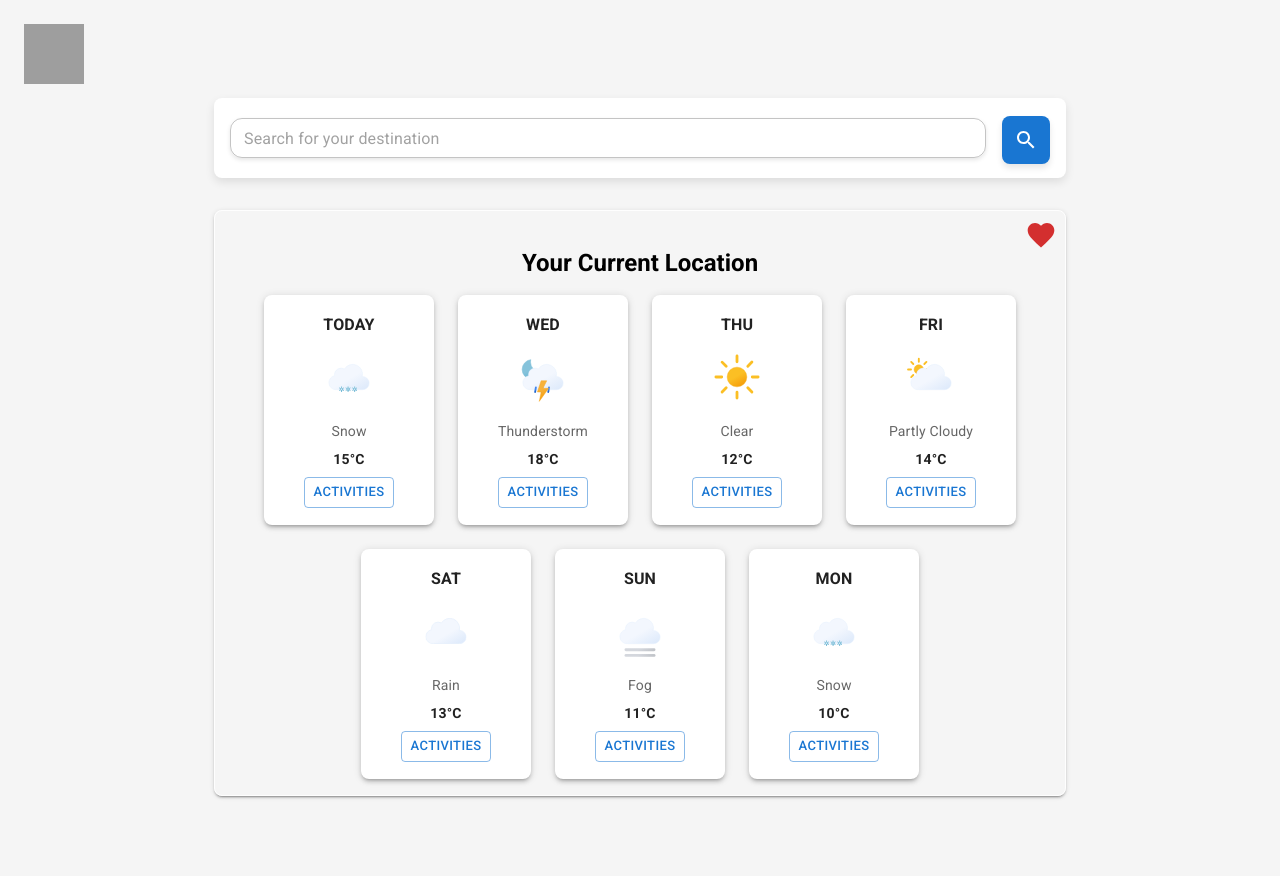
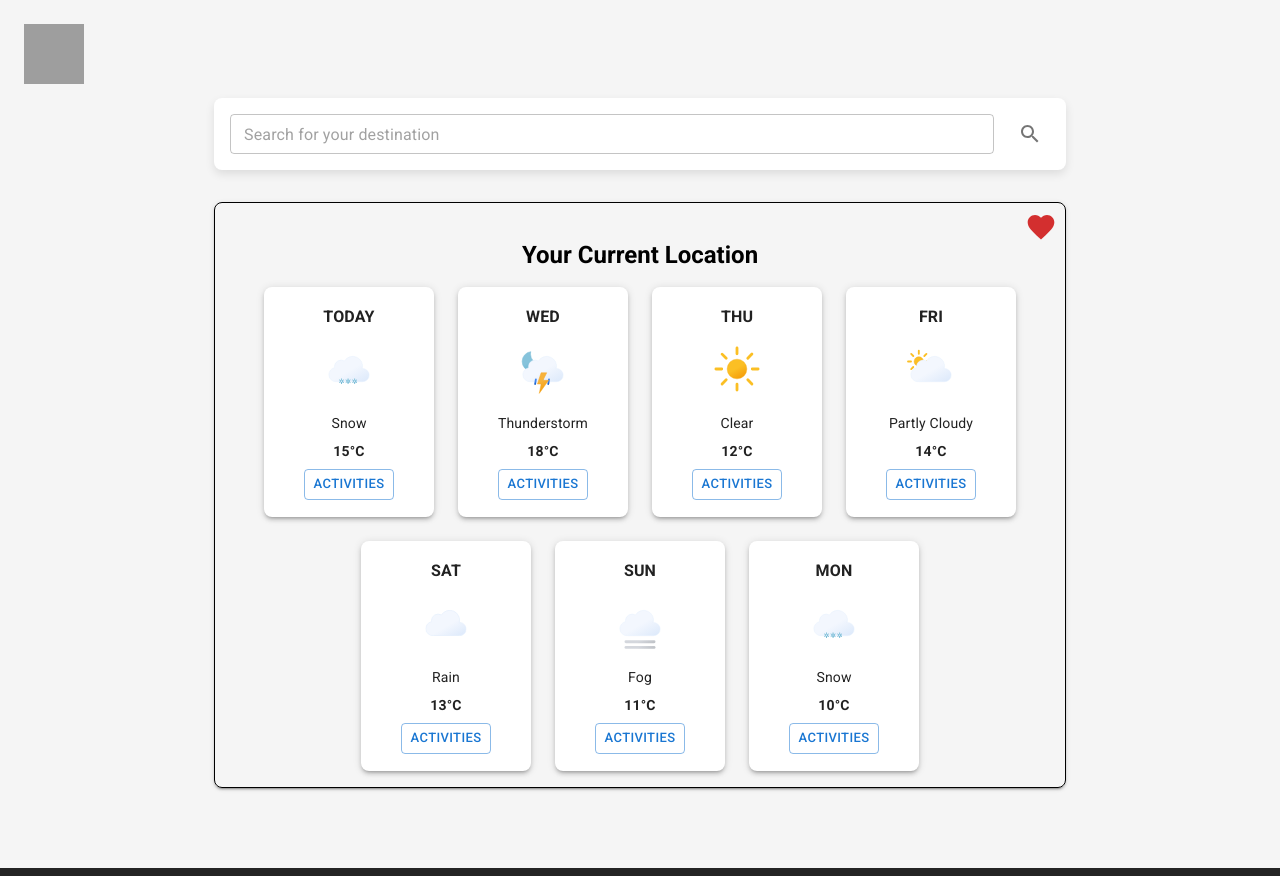
Before and after one commit to Travel-Planner-Web-App/Travel-planner-App, a React (Vite) app in the folder client/: page / in a window 1280 px wide. Built offline with nearby package versions, Linux system fonts and the light colour scheme; grey boxes are pictures that could not be loaded.

Commit message:
feat. refsctorizing my main component

```diff
--- /dev/null
+++ b/client/src/components/ActivityDialog.jsx
@@ -0,0 +1,75 @@
+import React from 'react';
+import {
+  Dialog,
+  DialogTitle,
+  DialogContent,
+  DialogActions,
+  Box,
+  Typography,
+  IconButton,
+  Button,
+} from '@mui/material';
+import CloseIcon from '@mui/icons-material/Close';
+
+const ActivityDialog = ({ open, handleClose, activity }) => {
+  if (!activity) return null;
+
+  return (
+    <Dialog open={open} onClose={handleClose} maxWidth="md" fullWidth>
+      <DialogTitle
+        sx={{
+          m: 0,
+          p: 2,
+          display: 'flex',
+          justifyContent: 'space-between',
+          alignItems: 'center',
+        }}
+      >
+        {activity.title}
+        <IconButton
+          onClick={handleClose}
+          sx={{
+            position: 'absolute',
+            right: 8,
+            top: 8,
+          }}
+        >
+          <CloseIcon />
+        </IconButton>
+      </DialogTitle>
+      <DialogContent dividers>
+        <Box sx={{ display: 'flex', flexDirection: { xs: 'column', md: 'row' }, gap: 2 }}>
+          <Box
+            sx={{
+              flex: 1,
+              minHeight: 300,
+              backgroundImage: `url(${activity.image})`,
+              backgroundSize: 'cover',
+              backgroundPosition: 'center',
+              borderRadius: 1,
+            }}
+          />
+          <Box
+            sx={{
+              flex: 1,
+              minHeight: 300,
+              backgroundColor: 'grey.200',
+              borderRadius: 1,
+              display: 'flex',
+              alignItems: 'center',
+              justifyContent: 'center',
+            }}
+          >
+            <Typography>Map will be displayed here</Typography>
+          </Box>
+        </Box>
+        <Typography sx={{ mt: 2 }}>{activity.description}</Typography>
+      </DialogContent>
+      <DialogActions>
+        <Button onClick={handleClose}>Close</Button>
+      </DialogActions>
+    </Dialog>
+  );
+};
+
+export default ActivityDialog;
--- /dev/null
+++ b/client/src/components/DetailedWeatherView.jsx
@@ -0,0 +1,95 @@
+import React from 'react';
+import { Box, Typography, Button } from '@mui/material';
+import WeatherIcon from './WeatherIcon';
+import ActivityCard from './ActivityCard';
+
+const DetailedWeatherView = ({ selectedDay, activities, handleActivityClick, setSelectedDay }) => {
+  return (
+    <Box
+      sx={{
+        width: { xs: '100%', sm: '90%', md: '750px', lg: '800px' },
+        display: 'flex',
+        flexDirection: 'column',
+        alignItems: 'center',
+        justifyContent: 'center',
+      }}
+    >
+      <Box
+        sx={{
+          position: 'relative',
+          right: { xs: '0%', sm: '0%', md: '0%', lg: '0%' },
+          width: { xs: '90%', sm: '90%', md: '30%', lg: '90%' },
+          height: 'auto',
+          backgroundColor: 'grey.900',
+          boxShadow: 3,
+          borderRadius: 2,
+          p: 2,
+          textAlign: 'center',
+          color: 'white',
+          display: 'flex',
+          alignItems: 'flex-start',
+          justifyContent: 'space-between',
+          gap: { xs: .7, sm: 1, md: 1, lg: 1 },
+        }}
+      >
+        <Box sx={{ fontSize: '1rem', display: 'inline-block' }}>
+          <WeatherIcon condition={selectedDay.day.condition.text} />
+        </Box>
+        <Typography variant="body1" sx={{ mt: 1 }}>
+          Temp: {selectedDay.day.avgtemp_c}°C
+        </Typography>
+        <Typography variant="body1" sx={{ mt: 1 }}>
+          Humidity: {selectedDay.day.avghumidity}%
+        </Typography>
+        <Typography variant="body1" sx={{ mt: 1 }}>
+          Wind: {selectedDay.day.maxwind_kph} kph
+        </Typography>
+      </Box>
+
+      <Typography variant="body1" sx={{ mt: 3, fontSize: '0.9rem', textAlign: 'center', color: 'black' }}>
+        Discover exciting activities that bring you closer to nature and adventure. Whether it's hiking through scenic trails, conquering mountain peaks, or exploring the beauty of the outdoors, there's something for everyone to enjoy.
+      </Typography>
+
+      <Box
+        sx={{
+          display: 'flex',
+          justifyContent: 'space-between',
+          width: '100%',
+          mt: 4,
+          flexDirection: { xs: 'column', sm: 'row' },
+          gap: 2,
+        }}
+      >
+        {activities.map((activity) => (
+          <ActivityCard key={activity.id} activity={activity} handleActivityClick={handleActivityClick} />
+        ))}
+      </Box>
+
+      <Button
+        variant="contained"
+        onClick={() => setSelectedDay(null)}
+        sx={{
+          mt: 3,
+          backgroundColor: '#0dcaf0',
+          color: 'white',
+          fontSize: '16px',
+          fontWeight: 'bold',
+          px: 3,
+          py: 1.5,
+          borderRadius: '8px',
+          boxShadow: '0px 4px 6px rgba(0, 0, 0, 0.9)',
+          transition: 'all 0.3s ease',
+          '&:hover': {
+            backgroundColor: '#FFD700',
+            color: '#000',
+            boxShadow: '0px 6px 10px rgba(255, 215, 0, 0.9)',
+          },
+        }}
+      >
+        Check Weather
+      </Button>
+    </Box>
+  );
+};
+
+export default DetailedWeatherView;
--- /dev/null
+++ b/client/src/components/SearchBar.jsx
@@ -0,0 +1,35 @@
+import React from 'react';
+import { Box, TextField, IconButton } from '@mui/material';
+import SearchIcon from '@mui/icons-material/Search';
+
+const SearchBar = ({ searchQuery, setSearchQuery, handleSearch }) => {
+  return (
+    <Box
+      display="flex"
+      alignItems="center"
+      justifyContent="center"
+      mb={4}
+      sx={{
+        gap: 2,
+        padding: 2,
+        backgroundColor: 'background.paper',
+        boxShadow: '0px 4px 10px rgba(0, 0, 0, 0.1)',
+        borderRadius: 2,
+      }}
+    >
+      <TextField
+        fullWidth
+        variant="outlined"
+        size="small"
+        placeholder="Search for your destination"
+        value={searchQuery}
+        onChange={(e) => setSearchQuery(e.target.value)}
+      />
+      <IconButton onClick={handleSearch}>
+        <SearchIcon fontSize="medium" />
+      </IconButton>
+    </Box>
+  );
+};
+
+export default SearchBar;
--- a/client/src/components/WeatherCard.jsx
+++ b/client/src/components/WeatherCard.jsx
@@ -0,0 +1,46 @@
+import React from 'react';
+import { Card, CardContent, Typography, Button } from '@mui/material';
+import WeatherIcon from './WeatherIcon';
+
+const WeatherCard = ({ day, index, setSelectedDay }) => {
+  return (
+    <Card
+      sx={{
+        width: 170,
+        height: 230,
+        textAlign: 'center',
+        boxShadow: 3,
+        borderRadius: 2,
+        overflow: 'hidden',
+        '&:hover': {
+          transform: 'scale(1.05)',
+        },
+      }}
+    >
+      <CardContent>
+        <Typography variant="subtitle1" sx={{ fontWeight: 'bold', mb: 1 }}>
+          {index === 0
+            ? 'TODAY'
+            : new Date(day.date).toLocaleDateString('en-US', { weekday: 'short' }).toUpperCase()}
+        </Typography>
+        <WeatherIcon condition={day.day.condition.text} />
+        <Typography variant="body2" sx={{ mt: 1 }}>
+          {day.day.condition.text}
+        </Typography>
+        <Typography variant="body2" sx={{ fontWeight: 'bold', mt: 1 }}>
+          {day.day.avgtemp_c}°C
+        </Typography>
+        <Button
+          variant="outlined"
+          size="small"
+          sx={{ mt: 1 }}
+          onClick={() => setSelectedDay(day)}
+        >
+          Activities
+        </Button>
+      </CardContent>
+    </Card>
+  );
+};
+
+export default WeatherCard;
--- /dev/null
+++ b/client/src/components/WeatherIcon.jsx
@@ -0,0 +1,22 @@
+import React from 'react';
+import SnowIcon from '../assets/snow.svg';
+import ThunderstormIcon from '../assets/thunderstorms-night-rain.svg';
+import ClearDayIcon from '../assets/clear-day.svg';
+import PartlyCloudyIcon from '../assets/partly-cloudy-day.svg';
+import RainIcon from '../assets/rainIcon.svg';
+import FogIcon from '../assets/fog.svg';
+
+const WeatherIcon = ({ condition }) => {
+  const icons = {
+    Snow: SnowIcon,
+    Thunderstorm: ThunderstormIcon,
+    Clear: ClearDayIcon,
+    'Partly Cloudy': PartlyCloudyIcon,
+    Rain: RainIcon,
+    Fog: FogIcon,
+  };
+
+  return <img src={icons[condition]} alt={condition} style={{ width: '60px', height: '60px' }} />;
+};
+
+export default WeatherIcon;
--- a/client/src/components/pages/HomePage.jsx
+++ b/client/src/components/pages/HomePage.jsx
@@ -1,49 +1,54 @@
+// Homepage.jsx
 import React, { useState } from 'react';
-import {
-  Container,
-  Box,
-  Card,
-  CardContent,
-  Typography,
-  TextField,
-  IconButton,
-  Button,
-} from '@mui/material';
-import SearchIcon from '@mui/icons-material/Search';
+import { Container, Box, Typography } from '@mui/material';
 import FavoriteIcon from '@mui/icons-material/Favorite';
+import SearchBar from '../SearchBar';
+import WeatherCard from '../WeatherCard';
+import DetailedWeatherView from '../DetailedWeatherView';
+import ActivityDialog from '../ActivityDialog';
 
-import SnowIcon from '../../assets/snow.svg';
-import ThunderstormIcon from '../../assets/thunderstorms-night-rain.svg';
-import ClearDayIcon from '../../assets/clear-day.svg';
-import PartlyCloudyIcon from '../../assets/partly-cloudy-day.svg';
-import RainIcon from '../../assets/rainIcon.svg';
-import FogIcon from '../../assets/fog.svg';
-
-const WeatherApp = () => {
+const Homepage = () => {
   const [searchQuery, setSearchQuery] = useState('');
   const [weatherData, setWeatherData] = useState([
-    { date: '2025-01-14', day: { condition: { text: 'Snow', icon: 'snow' }, avgtemp_c: 15 } },
-    { date: '2025-01-15', day: { condition: { text: 'Thunderstorm', icon: 'thunderstorms-night-rain' }, avgtemp_c: 18 } },
-    { date: '2025-01-16', day: { condition: { text: 'Clear', icon: 'clear-day' }, avgtemp_c: 12 } },
-    { date: '2025-01-17', day: { condition: { text: 'Partly Cloudy', icon: 'partly-cloudy-day' }, avgtemp_c: 14 } },
-    { date: '2025-01-18', day: { condition: { text: 'Rain', icon: 'rain' }, avgtemp_c: 13 } },
-    { date: '2025-01-19', day: { condition: { text: 'Fog', icon: 'fog' }, avgtemp_c: 11 } },
-    { date: '2025-01-20', day: { condition: { text: 'Snow', icon: 'snow' }, avgtemp_c: 10 } },
+    { date: '2025-01-14', day: { condition: { text: 'Snow', icon: 'snow' }, avgtemp_c: 15, avghumidity: 65, maxwind_kph: 20 } },
+    { date: '2025-01-15', day: { condition: { text: 'Thunderstorm', icon: 'thunderstorms-night-rain' }, avgtemp_c: 18, avghumidity: 70, maxwind_kph: 25 } },
+    { date: '2025-01-16', day: { condition: { text: 'Clear', icon: 'clear-day' }, avgtemp_c: 12, avghumidity: 55, maxwind_kph: 15 } },
+    { date: '2025-01-17', day: { condition: { text: 'Partly Cloudy', icon: 'partly-cloudy-day' }, avgtemp_c: 14, avghumidity: 60, maxwind_kph: 18 } },
+    { date: '2025-01-18', day: { condition: { text: 'Rain', icon: 'rain' }, avgtemp_c: 13, avghumidity: 75, maxwind_kph: 22 } },
+    { date: '2025-01-19', day: { condition: { text: 'Fog', icon: 'fog' }, avgtemp_c: 11, avghumidity: 80, maxwind_kph: 12 } },
+    { date: '2025-01-20', day: { condition: { text: 'Snow', icon: 'snow' }, avgtemp_c: 10, avghumidity: 68, maxwind_kph: 19 } },
   ]);
+  const [selectedDay, setSelectedDay] = useState(null);
+  const [locationName, setLocationName] = useState('Your Current Location');
+  const [dialogOpen, setDialogOpen] = useState(false);
+  const [selectedActivity, setSelectedActivity] = useState(null);
 
-  const [locationName, setLocationName] = useState('Your Current Location');
-
-  const getWeatherIcon = (condition) => {
-    const icons = {
-      Snow: SnowIcon,
-      Thunderstorm: ThunderstormIcon,
-      Clear: ClearDayIcon,
-      'Partly Cloudy': PartlyCloudyIcon,
-      Rain: RainIcon,
-      Fog: FogIcon,
-    };
-    return <img src={icons[condition]} alt={condition} style={{ width: '60px', height: '60px' }} />;
-  };
+  const activities = [
+    {
+      id: 1,
+      title: "Mountain Hiking",
+      description: "Explore scenic mountain trails with professional guides",
+      image: "https://source.unsplash.com/featured/?mountain,hiking",
+      location: { lat: 40.7128, lng: -74.0060 },
+      backgroundImage: "https://source.unsplash.com/featured/?mountain,trail",
+    },
+    {
+      id: 2,
+      title: "Rock Climbing",
+      description: "Experience thrilling climbs for all skill levels",
+      image: "https://source.unsplash.com/featured/?climbing",
+      location: { lat: 40.7580, lng: -73.9855 },
+      backgroundImage: "https://source.unsplash.com/featured/?rock,climbing",
+    },
+    {
+      id: 3,
+      title: "Forest Adventure",
+      description: "Discover hidden trails and natural wonders",
+      image: "https://source.unsplash.com/featured/?forest,adventure",
+      location: { lat: 40.7829, lng: -73.9654 },
+      backgroundImage: "https://source.unsplash.com/featured/?forest,nature",
+    },
+  ];
 
   const handleSearch = () => {
     if (searchQuery.trim()) {
@@ -51,66 +56,24 @@ const WeatherApp = () => {
     }
   };
 
+  const handleActivityClick = (activity) => {
+    setSelectedActivity(activity);
+    setDialogOpen(true);
+  };
+
+  const handleCloseDialog = () => {
+    setDialogOpen(false);
+    setSelectedActivity(null);
+  };
+
   return (
     <Container maxWidth="md" sx={{ py: 6 }}>
-      {/* Search Section */}
-      <Box
-  display="flex"
-  alignItems="center"
-  justifyContent="center"
-  mb={4}
-  sx={{
-    gap: 2,
-    padding: 2,
-    backgroundColor: 'background.paper',
-    boxShadow: '0px 4px 10px rgba(0, 0, 0, 0.1)',
-    borderRadius: 2,
-  }}
-  top={'20%'}
->
-  <TextField
-    fullWidth
-    variant="outlined"
-    size="small"
-    placeholder="Search for your destination"
-    value={searchQuery}
-    onChange={(e) => setSearchQuery(e.target.value)}
-    sx={{
-      '& .MuiOutlinedInput-root': {
-        borderRadius: 3,
-        backgroundColor: 'white',
-        boxShadow: '0px 2px 4px rgba(0, 0, 0, 0.1)',
-        '&.Mui-focused': {
-          boxShadow: '0px 4px 8px rgba(0, 0, 0, 0.2)',
-        },
-      },
-    }}
+      <SearchBar
+        searchQuery={searchQuery}
+        setSearchQuery={setSearchQuery}
+        handleSearch={handleSearch}
       />
-  <IconButton
-    onClick={handleSearch}
-    sx={{
-      display: 'flex',
-      alignItems: 'center',
-      justifyContent: 'center',
-      padding: 1.5,
-      backgroundColor: 'primary.main',
-      color: 'white',
-      borderRadius: 2,
-      top: 2,
-      boxShadow: '0px 4px 6px rgba(0, 0, 0, 0.1)',
-      '&:hover': {
-        backgroundColor: 'primary.dark',
-        boxShadow: '0px 6px 8px rgba(0, 0, 0, 0.2)',
-      },
-      transition: 'all 0.3s ease',
-    }}
-  >
-    <SearchIcon fontSize="medium" />
-  </IconButton>
-</Box>
 
-
-      {/* Weather Icon Container */}
       <Box
         sx={{
           position: 'relative',
@@ -120,10 +83,10 @@ const WeatherApp = () => {
           borderRadius: 2,
           padding: 2,
           boxShadow: 2,
-
+          color: 'black'
         }}
       >
-        <Typography variant="h5" sx={{ color:'black', fontWeight: 'bold', mb: 2,marginTop: '20px' }}>
+        <Typography variant="h5" sx={{ fontWeight: 'bold', mb: 2, marginTop: '20px' }}>
           {locationName}
         </Typography>
         <FavoriteIcon
@@ -136,60 +99,34 @@ const WeatherApp = () => {
           }}
         />
 
-
-    {/* Weather Cards */}
+        {selectedDay ? (
+          <DetailedWeatherView
+            selectedDay={selectedDay}
+            activities={activities}
+            handleActivityClick={handleActivityClick}
+            setSelectedDay={setSelectedDay}
+          />
+        ) : (
           <Box display="flex" flexWrap="wrap" justifyContent="center" gap={3}>
             {weatherData.map((day, index) => (
-    <Card
+              <WeatherCard
                 key={index}
-      sx={{
-        width: 170,
-        height: 230,
-        textAlign: 'center',
-        boxShadow: 3,
-        borderRadius: 2,
-        overflow: 'hidden',
-        transition: 'transform 0.3s, box-shadow 0.3s',
-        '&:hover': {
-          transform: 'scale(1.05)',
-          boxShadow: '0px 8px 16px rgba(0, 0, 0, 0.2)',
-        },
-        backgroundColor: 'background.default',
-      }}
-    >
-            <CardContent>
-              <Typography
-                variant="subtitle1"
-                sx={{ fontWeight: 'bold', color: 'text.primary', mb: 1 }}
-              >
-                {index === 0
-                  ? 'TODAY'
-                  : new Date(day.date).toLocaleDateString('en-US', { weekday: 'short' }).toUpperCase()}
-              </Typography>
-              {getWeatherIcon(day.day.condition.text)}
-              <Typography variant="body2" sx={{ mt: 1, color: 'text.secondary' }}>
-                {day.day.condition.text}
-              </Typography>
-              <Typography
-                variant="body2"
-                sx={{ fontWeight: 'bold', color: 'text.primary', mt: 1 }}
-              >
-                {day.day.avgtemp_c}°C
-              </Typography>
-              <Button
-                variant="outlined"
-                size="small"
-                sx={{ mt: 1 }}
-                onClick={() => console.log(`Looking for activities on ${day.date}`)}
-              >
-                Activities
-              </Button>
-            </CardContent>
-          </Card>
+                day={day}
+                index={index}
+                setSelectedDay={setSelectedDay}
+              />
             ))}
           </Box>
+        )}
       </Box>
+
+      <ActivityDialog
+        open={dialogOpen}
+        handleClose={handleCloseDialog}
+        activity={selectedActivity}
+      />
     </Container>
   );
 };
-export default WeatherApp;
+
+export default Homepage;
```
Also changed, not shown: client/src/components/FavoritesList.jsx (deleted), client/src/components/Header.jsx (deleted). Lines whose indentation alone changed are shown as unchanged.
